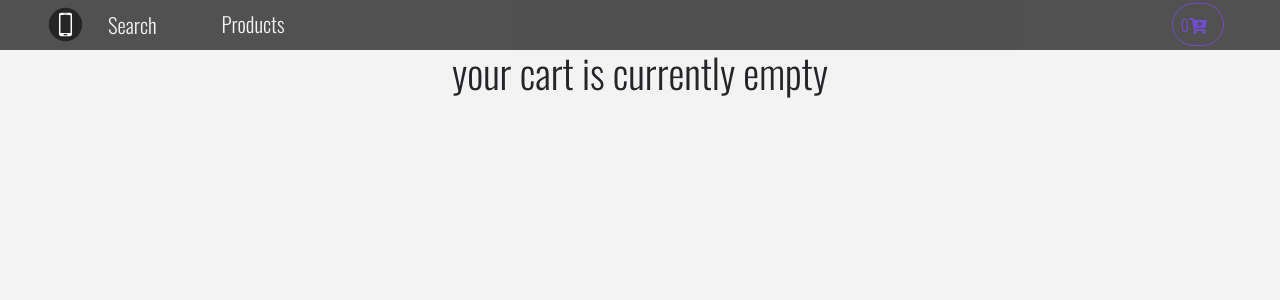
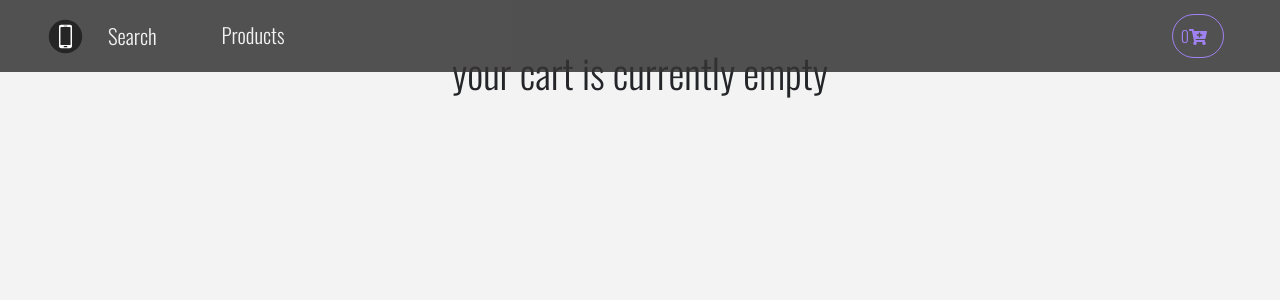
Before and after one commit to MFCardozo/phone-ecommerce-pern, a React (Create React App) app in the folder client/: page /cart in a window 1280 px wide. Shown: the top 300 px of the page. Built offline with nearby package versions, Linux system fonts and the light colour scheme; no server answers.

Commit message:
organize components

```diff
--- a/client/src/App.css
+++ b/client/src/App.css
@@ -1,6 +1,6 @@
 :root {
   --mainBrown: #363434;
-  --lightGray: #5830c7;
+  --lightGray: #916df3;
   --mainWhite: #f3f3f3;
   --mainDark: #232528;
   --mainYellow: #ffa400;
--- a/client/src/components/cart/CartItem.js
+++ b/client/src/components/cart/CartItem.js
@@ -1,5 +1,5 @@
 import React, { useState } from "react";
-import styled from "styled-components";
+import { BtnBlack, TrashIcon, ProductIcon } from "./styles/cart";
 export default function CartItem({ item, handlers }) {
   const [countItem, setCountItem] = useState(1);
   const { id, title, img, price } = item;
@@ -62,24 +62,3 @@ export default function CartItem({ item, handlers }) {
     </div>
   );
 }
-const BtnBlack = styled.span`
-  background: transparent;
-  text-transform: capitalize;
-  font-size: 0.8rem;
-  color: var(--mainDark);
-  border-radius: 0;
-  border: 0.1rem solid var(--mainDark);
-  &:hover {
-    background: var(--mainDark);
-    color: var(--mainWhite);
-  }
-`;
-const TrashIcon = styled.div`
-  cursor: pointer;
-  font-size: 1.2rem;
-  color: var(--mainYellow);
-`;
-const ProductIcon = styled.img`
-  width: 5rem;
-  height: 5rem;
-`;
--- /dev/null
+++ b/client/src/components/cart/styles/cart.js
@@ -0,0 +1,22 @@
+import styled from "styled-components";
+export const BtnBlack = styled.span`
+  background: transparent;
+  text-transform: capitalize;
+  font-size: 0.8rem;
+  color: var(--mainDark);
+  border-radius: 0;
+  border: 0.1rem solid var(--mainDark);
+  &:hover {
+    background: var(--mainDark);
+    color: var(--mainWhite);
+  }
+`;
+export const TrashIcon = styled.div`
+  cursor: pointer;
+  font-size: 1.2rem;
+  color: var(--mainYellow);
+`;
+export const ProductIcon = styled.img`
+  width: 5rem;
+  height: 5rem;
+`;
--- a/client/src/components/navBar/styles/styles.js
+++ b/client/src/components/navBar/styles/styles.js
@@ -3,7 +3,8 @@ import styled from "styled-components";
 export const NavWrapper = styled.nav`
   background: var(--mainBrown);
   opacity: 0.85;
-  max-height: 9vh;
+  height: 9%;
+  min-height: 54px;
   top: 0;
   position: fixed;
   width: 100%;
```
